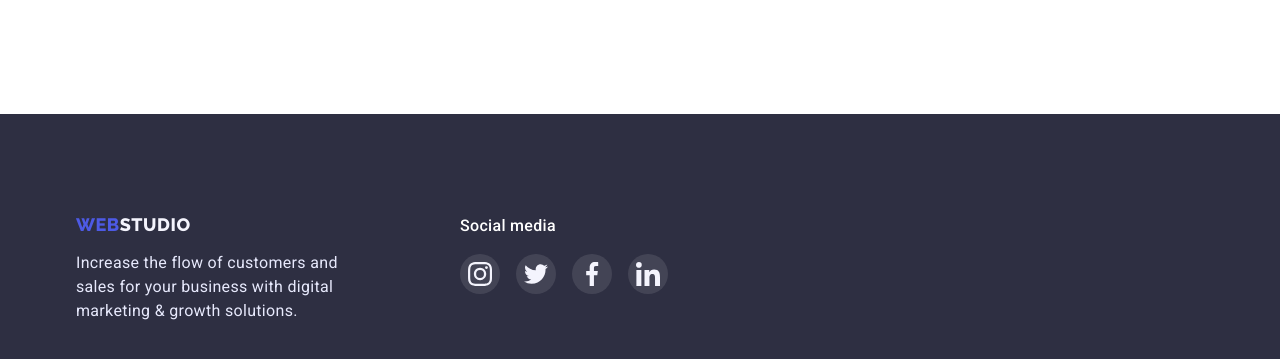
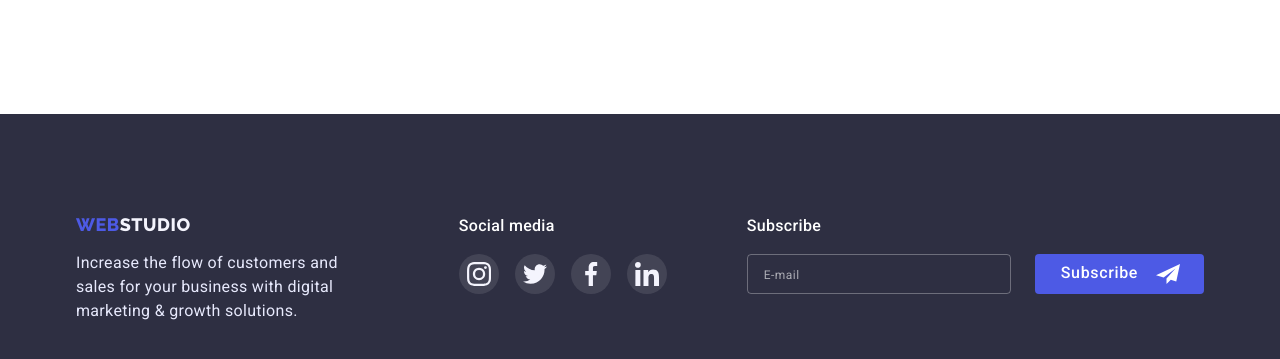
Before and after one commit to VasylievYurii/goit-markup-hw-06, a plain HTML site: page index.html in a window 1280 px wide. Shown: the part 2809-3168 px from the top of the page. Drawn offline with nearby package versions, Linux system fonts and the light colour scheme.

Commit message:
before-checking

```diff
--- a/css/styles.css
+++ b/css/styles.css
@@ -547,6 +547,75 @@ img {
     height: 24px;
 }
 
+/*___________________Subscribe in footer____________________*/
+
+.subscribe-footer {
+    display: block;
+    margin-left: 80px;
+}
+
+.subscribe-title {}
+
+.subscribe-form {
+    display: flex;
+    gap: 24px;
+}
+
+.subscribe-label {}
+
+.subscribe-input {
+
+    min-width: 264px;
+    height: 40px;
+    padding: 8px 16px;
+
+    border: 1px solid rgba(255, 255, 255, 0.3);
+    background-color: transparent;
+    border-radius: 4px;
+
+    font-family: inherit;
+}
+
+.subscribe-input::placeholder {
+    font-family: inherit;
+    font-size: 12px;
+    letter-spacing: 0.04em;
+
+    color: rgba(255, 255, 255, 0.6);
+}
+
+.subscribe-form-btn {
+    position: relative;
+}
+
+.subscribe-btn {
+    display: inline-block;
+    height: 40px;
+    padding: 8px 64px 8px 24px;
+    background-color: var(--primary-brand);
+    border-radius: 4px;
+    border-color: transparent;
+    cursor: pointer;
+
+    font-weight: 500;
+    font-size: 16px;
+
+    text-align: center;
+    letter-spacing: 0.04em;
+    color: var(--default-color);
+}
+
+.subscribe-icon {
+    position: absolute;
+    right: 24px;
+    top: 50%;
+    transform: translate(0, -50%);
+
+    width: 24px;
+    height: 24px;
+    fill: var(--default-color);
+}
+
 /*_________________________________________________________ */
 /*______________________Modal window________________________*/
 /*_________________________________________________________ */
--- a/index.html
+++ b/index.html
@@ -363,7 +363,7 @@
 
     </main>
 
-    <footer class=" footer">
+    <footer class="footer">
         <div class="container">
             <div class="motto">
                 <a class="footer-logo link" href="./index.html"><span class="web-logo">Web</span><span
@@ -429,6 +429,22 @@
                     </li>
                 </ul>
 
+            </div>
+
+            <div class="subscribe-footer">
+                <p class="social-media-text">Subscribe</p>
+                <form class="subscribe-form">
+                    <label class="subscribe-label">
+                        <input class="subscribe-input" type="email" name="email" placeholder="E-mail"
+                            pattern="[a-z0-9._%+-]+@[a-z0-9.-]+\.[a-z]{2,4}$">
+                    </label>
+                    <div class="subscribe-form-btn">
+                        <button class="subscribe-btn" type="submit">Subscribe</button>
+                        <svg class="subscribe-icon">
+                            <use href="./images/icons.svg#email-fly"></use>
+                        </svg>
+                    </div>
+                </form>
             </div>
         </div>
     </footer>
```
